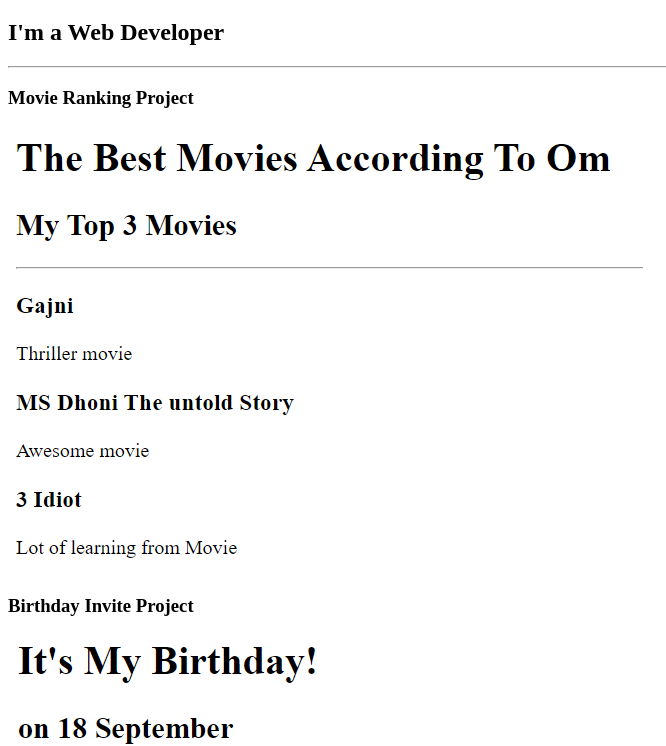
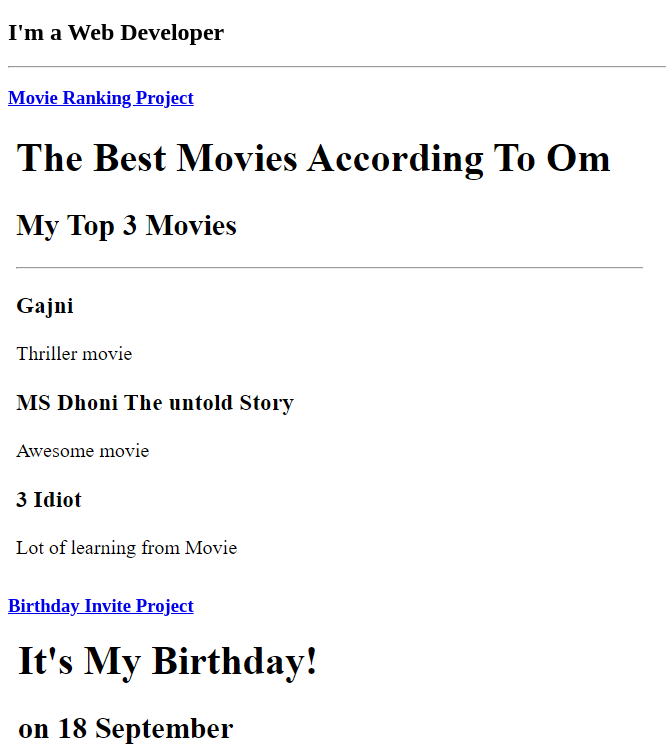
Before and after one commit to Om8923/html-Portfolio, a plain HTML site: page index.html in a window 1280 px wide. Shown: the part 61-807 px from the top of the page, without its empty margins (0-666 px from the left). Drawn offline with Linux system fonts and the light colour scheme.

Commit message:
Add files via upload

```diff
--- a/index.html
+++ b/index.html
@@ -10,10 +10,10 @@
     <h1>Om Kurkut's Portfolio</h1>
     <h2>I'm a Web Developer</h2>
     <hr>
-    <h3><a href="./public/movie-ranking.html"></a>Movie Ranking Project</h3>
+    <h3><a href="./public/movie-ranking.html">Movie Ranking Project</a></h3>
     <img src="./assets/images/MovieRanking.png" alt="image of movie Ranking">
 
-    <h3><a href="./public/birthday-invite.html"></a>Birthday Invite Project</h3>
+    <h3><a href="./public/birthday-invite.html">Birthday Invite Project</a></h3>
     <img src="./assets/images/BirthdayCake2.png" alt="Birthday cake image">
     <hr>
 
```
